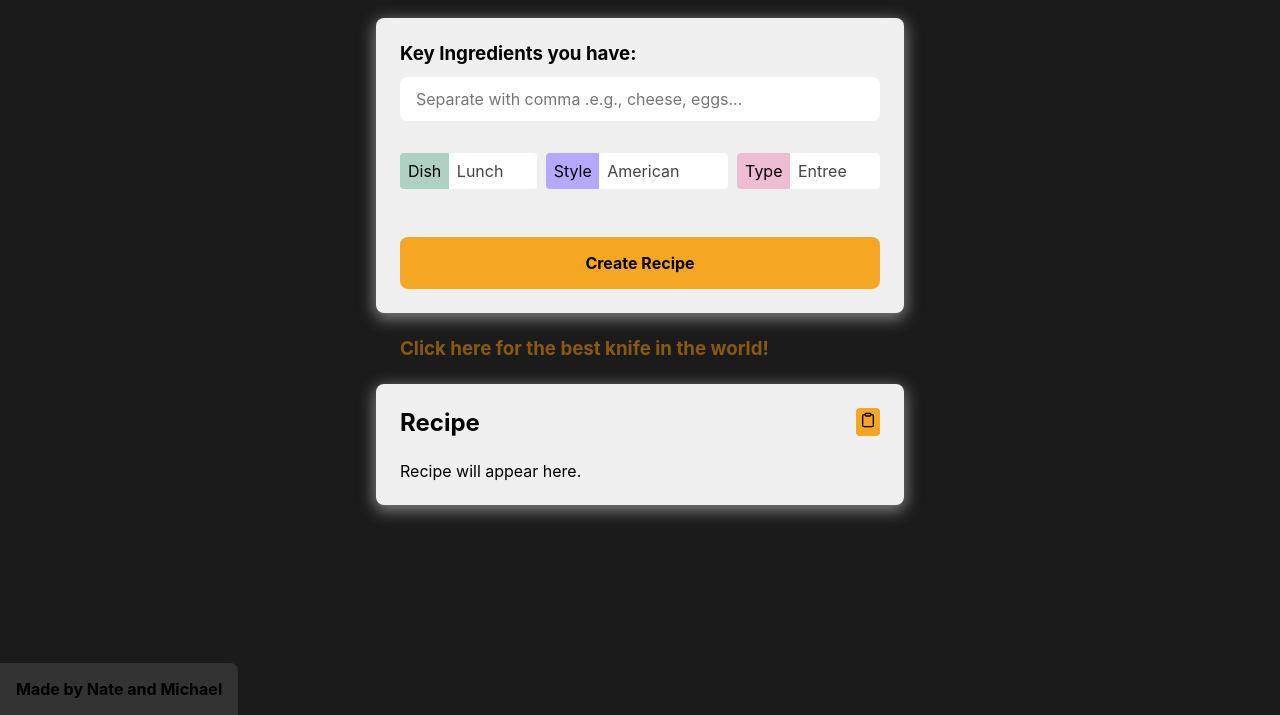
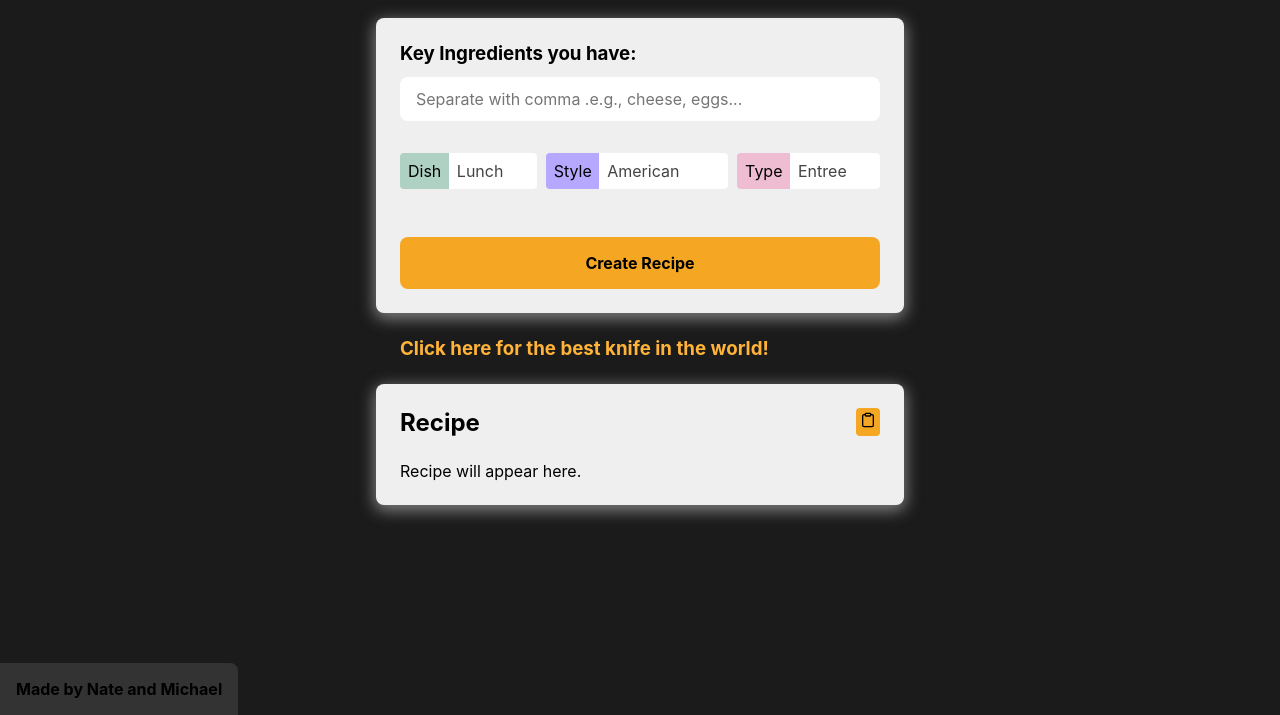
Before and after one commit to NateBTaylor/pantryraid, a website: page public/index.html in a window 1280 px wide. Shown: the part 85-800 px from the top of the page. Drawn offline with Linux system fonts and the light colour scheme.

Commit message:
color change

```diff
--- a/public/index.css
+++ b/public/index.css
@@ -166,12 +166,12 @@ footer h3 {
 }
 
 .affiliate-link a {
-    color: #885a0f;
+    color: #ffb338;
     text-decoration:none;
     transition: all ease 200ms;
 }
 a:hover {
-    color:#ffb338;
+    color:#885a0f;
 }
 
 .affiliate-link h3 {
```
